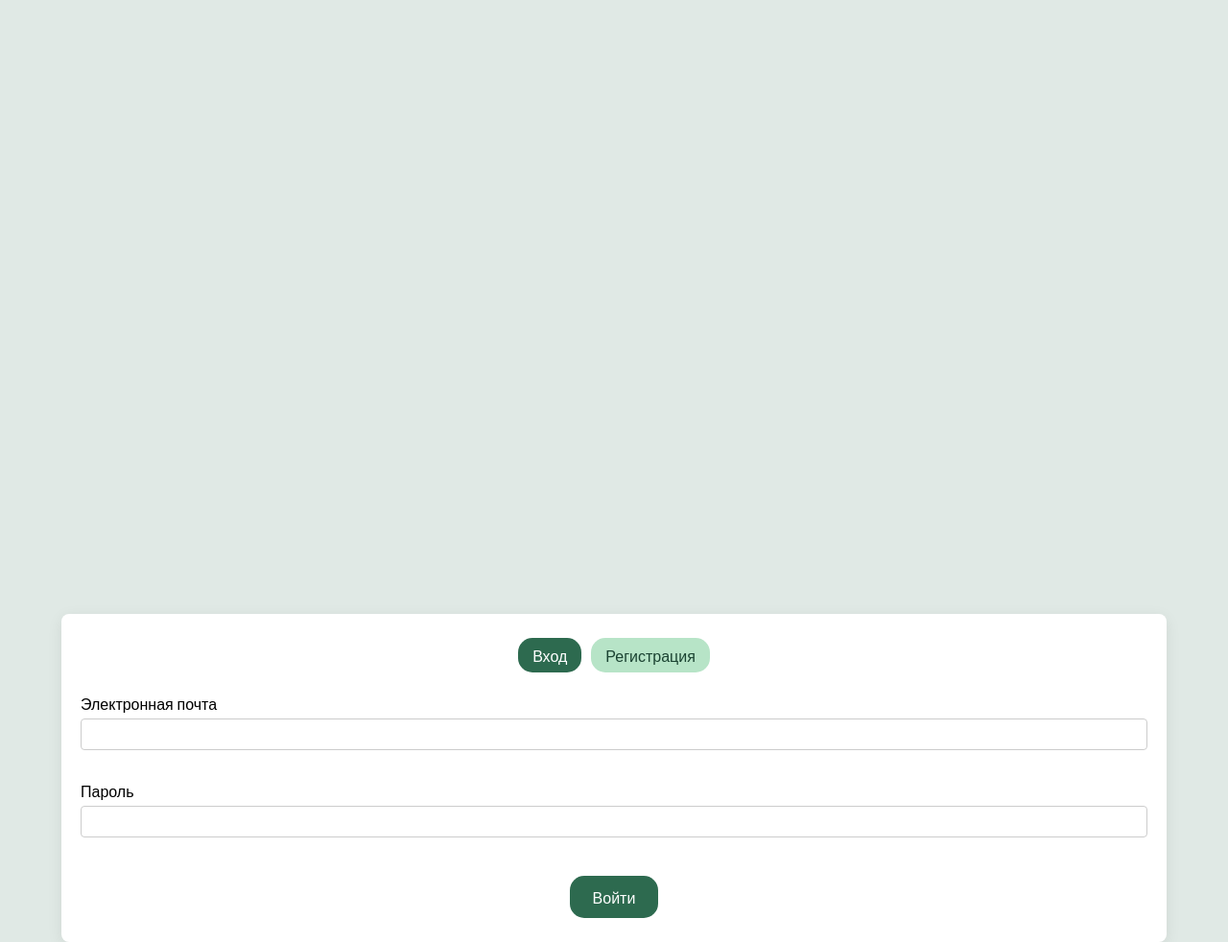
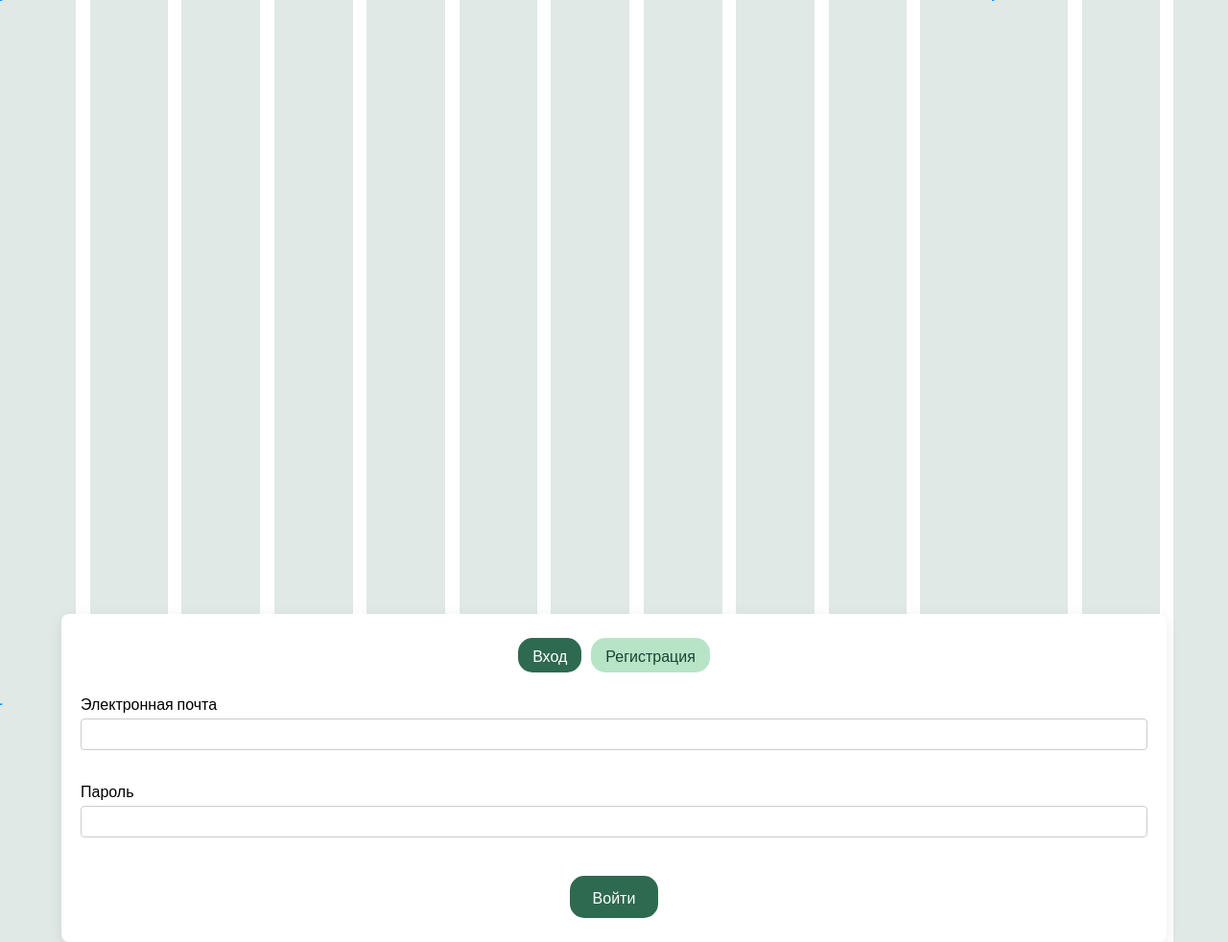
Before and after one commit to AdminMTB/MTB-Moscow, a plain HTML site: page indexLogin.html in a window 1280 px wide. Shown: the whole page at 96% size. Drawn offline with Linux system fonts and the light colour scheme.

Commit message:
styleLogin.css

```diff
--- a/styleLogin.css
+++ b/styleLogin.css
@@ -1,4 +1,4 @@
-body {background-color: #e0e9e5;
+body {background-image: url(images/background.png);
 font-family: Impact, Haettenschweiler, 'Arial Narrow Bold', sans-serif;
 margin: 0;}
 
```
